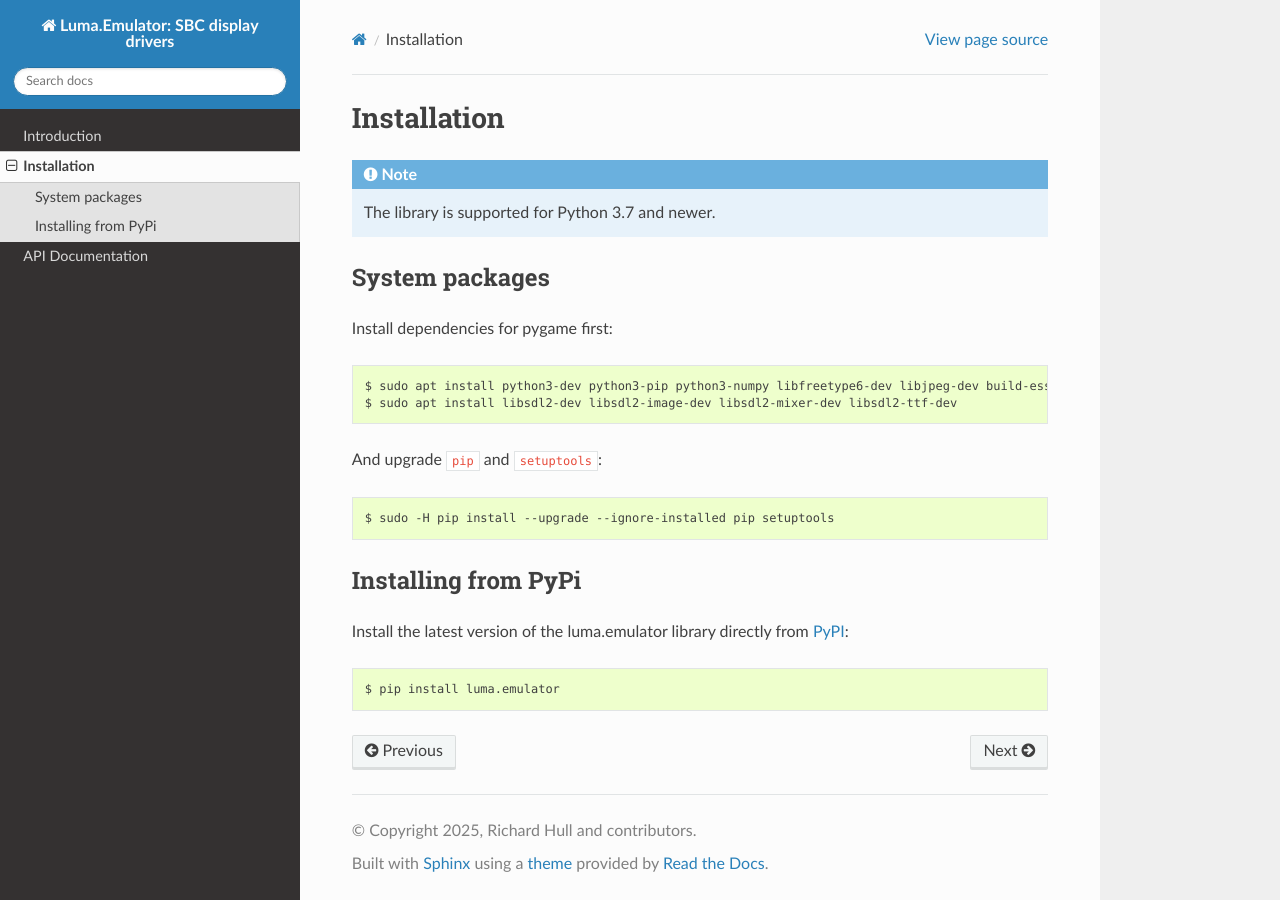
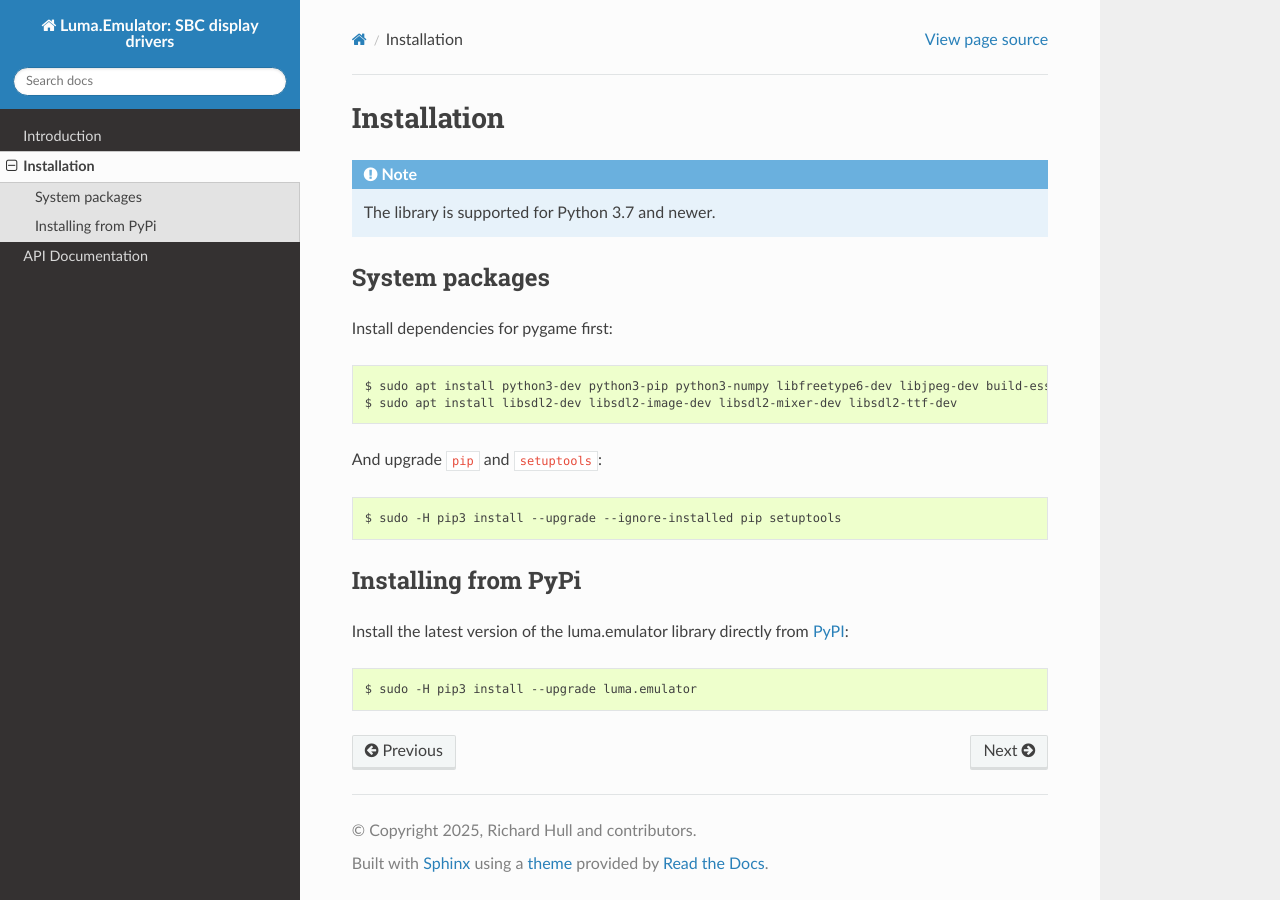
Before and after one commit to rm-hull/luma.emulator, a Sphinx documentation site: the page built from doc/install.rst, in a window 1280 px wide. Built offline with Sphinx 7.4.7 and the Read the Docs theme 3.1.0, drawn with Linux system fonts in a browser that asks for light colours; the version number could not be read and is left out.

Commit message:
update luma.emulator instructions (#57)
* update luma.emulator instructions

to deal with `pygame.error: File is not a Windows BMP file` referenced in https://github.com/rm-hull/luma.examples/issues/152

* doc update

---------

Co-authored-by: Thijs Triemstra <info@collab.nl>
Co-authored-by: Richard Hull <rm_hull@yahoo.co.uk>

```diff
--- a/doc/install.rst
+++ b/doc/install.rst
@@ -12,7 +12,7 @@
 
 And upgrade ``pip`` and ``setuptools``::
 
-  $ sudo -H pip install --upgrade --ignore-installed pip setuptools
+  $ sudo -H pip3 install --upgrade --ignore-installed pip setuptools
 
 Installing from PyPi
 ^^^^^^^^^^^^^^^^^^^^
@@ -20,4 +20,4 @@
 Install the latest version of the luma.emulator library directly from
 `PyPI <https://pypi.python.org/pypi?:action=display&name=luma.emulator>`_::
 
-  $ pip install luma.emulator
+  $ sudo -H pip3 install --upgrade luma.emulator
```
